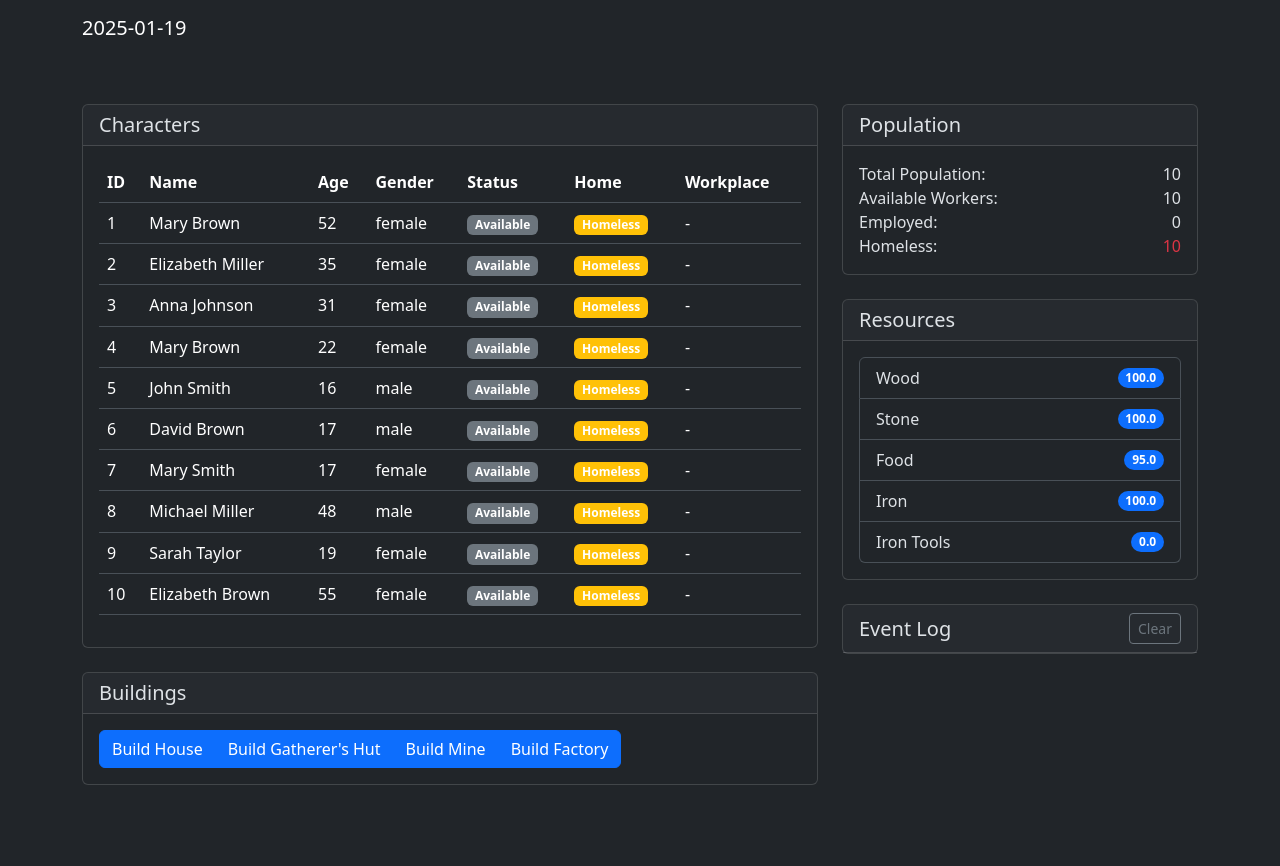
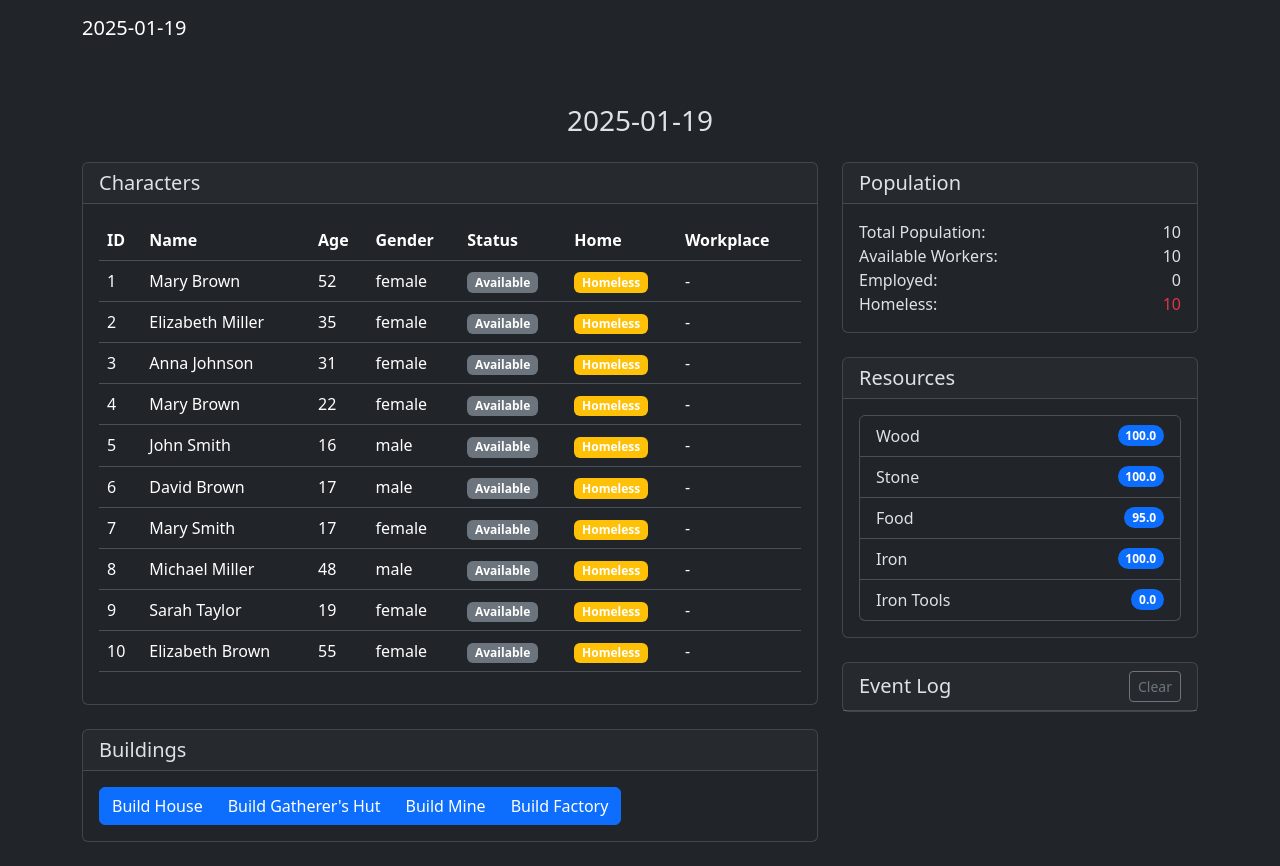
Before and after one commit to c1921/2025-01-19, a Vue app: page / in a window 1280 px wide. Before the commit the page ends 809 px from the top, so only its background shows below. Built offline with nearby package versions, Linux system fonts and the light colour scheme.

Commit message:
新增：时间

```diff
--- a/src/components/MainContainer.vue
+++ b/src/components/MainContainer.vue
@@ -1,5 +1,9 @@
 <template>
   <div class="container py-4">
+    <!-- 添加时间显示 -->
+    <div class="mb-4">
+      <h3 class="text-center">{{ gameTime.date }}</h3>
+    </div>
     <div class="row">
       <!-- 左侧建筑区域 -->
       <div class="col-md-8">
@@ -69,6 +73,7 @@ import { useLogs } from '../composables/useLogs'
 import { LogType } from '../types/logs'
 import LogPanel from './LogPanel.vue'
 import { useGameLoop } from '../composables/useGameLoop'
+import { useGameTime } from '../composables/useGameTime'
 
 const { resources, updateResource } = useResources()
 const { products, TICK_RATE, LABOR_PER_SECOND } = useProduction()
@@ -83,6 +88,7 @@ const {
 } = useBuildings(products)
 const { population, updatePopulation } = usePopulation(resources, buildings)
 const { logs, addLog, clearLogs } = useLogs()
+const { gameTime, updateGameTime } = useGameTime(addLog)
 
 const { startGameLoop, stopGameLoop } = useGameLoop({
   buildings,
@@ -95,7 +101,7 @@ const { startGameLoop, stopGameLoop } = useGameLoop({
   updateResource,
   updatePopulation,
   updateConstructionProgress,
-  addLog
+  updateGameTime
 })
 
 const addWorker = (building: Building) => {
--- a/src/composables/useGameLoop.ts
+++ b/src/composables/useGameLoop.ts
@@ -7,7 +7,6 @@ import {
 } from '../types/buildings'
 import { type Resource, ResourceType, type ResourceCost } from '../types/resources'
 import { type Population } from '../types/population'
-import { LogType } from '../types/logs'
 
 interface GameLoopDependencies {
   buildings: Ref<Building[]>
@@ -20,7 +19,7 @@ interface GameLoopDependencies {
   updateResource: (type: ResourceType, amount: number) => void
   updatePopulation: () => void
   updateConstructionProgress: (tickRate: number) => void
-  addLog: (type: LogType, message: string, important?: boolean) => void
+  updateGameTime: (tickRate: number) => void
 }
 
 export function useGameLoop({
@@ -33,7 +32,9 @@ export function useGameLoop({
   getResourceTypeForBuilding,
   updateResource,
   updatePopulation,
-  updateConstructionProgress}: GameLoopDependencies) {
+  updateConstructionProgress,
+  updateGameTime
+}: GameLoopDependencies) {
 
   const produceResources = () => {
     buildings.value.forEach((building: Building) => {
@@ -92,6 +93,7 @@ export function useGameLoop({
     populationInterval = setInterval(() => {
       updatePopulation()
       updateConstructionProgress(TICK_RATE)
+      updateGameTime(TICK_RATE)
     }, TICK_RATE)
   }
 
--- /dev/null
+++ b/src/composables/useGameTime.ts
@@ -0,0 +1,27 @@
+import { ref, type Ref } from 'vue'
+import { type GameTime, TIME_CONFIG, calculateGameDate } from '../types/time'
+import { LogType } from '../types/logs'
+
+export function useGameTime(addLog: (type: LogType, message: string) => void) {
+  const gameTime = ref<GameTime>({
+    timestamp: 0,
+    day: 0,
+    date: TIME_CONFIG.START_DATE
+  })
+
+  const updateGameTime = (tickRate: number) => {
+    gameTime.value.timestamp += tickRate
+    const newDay = Math.floor(gameTime.value.timestamp / TIME_CONFIG.DAY_LENGTH)
+
+    if (newDay > gameTime.value.day) {
+      gameTime.value.day = newDay
+      gameTime.value.date = calculateGameDate(TIME_CONFIG.START_DATE, newDay)
+      addLog(LogType.SYSTEM, `Day ${newDay}: ${gameTime.value.date}`)
+    }
+  }
+
+  return {
+    gameTime,
+    updateGameTime
+  }
+}
--- /dev/null
+++ b/src/types/time.ts
@@ -0,0 +1,18 @@
+export interface GameTime {
+  timestamp: number;  // 游戏开始以来的毫秒数
+  day: number;       // 游戏天数
+  date: string;      // 格式化的日期字符串
+}
+
+// 游戏时间配置
+export const TIME_CONFIG = {
+  DAY_LENGTH: 10000,  // 一天的毫秒数（10秒）
+  START_DATE: '2025-01-19'  // 游戏开始日期
+}
+
+// 计算游戏日期
+export function calculateGameDate(startDate: string, days: number): string {
+  const date = new Date(startDate)
+  date.setDate(date.getDate() + days)
+  return date.toISOString().split('T')[0]
+}
```
